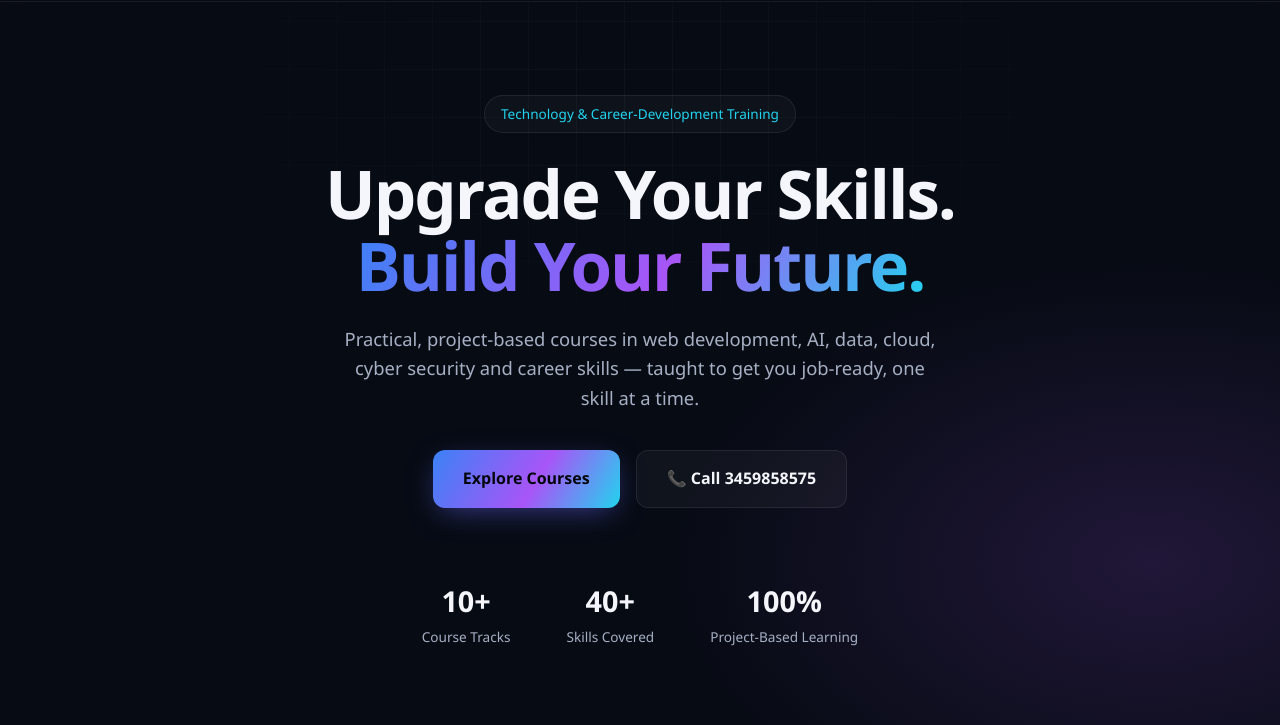
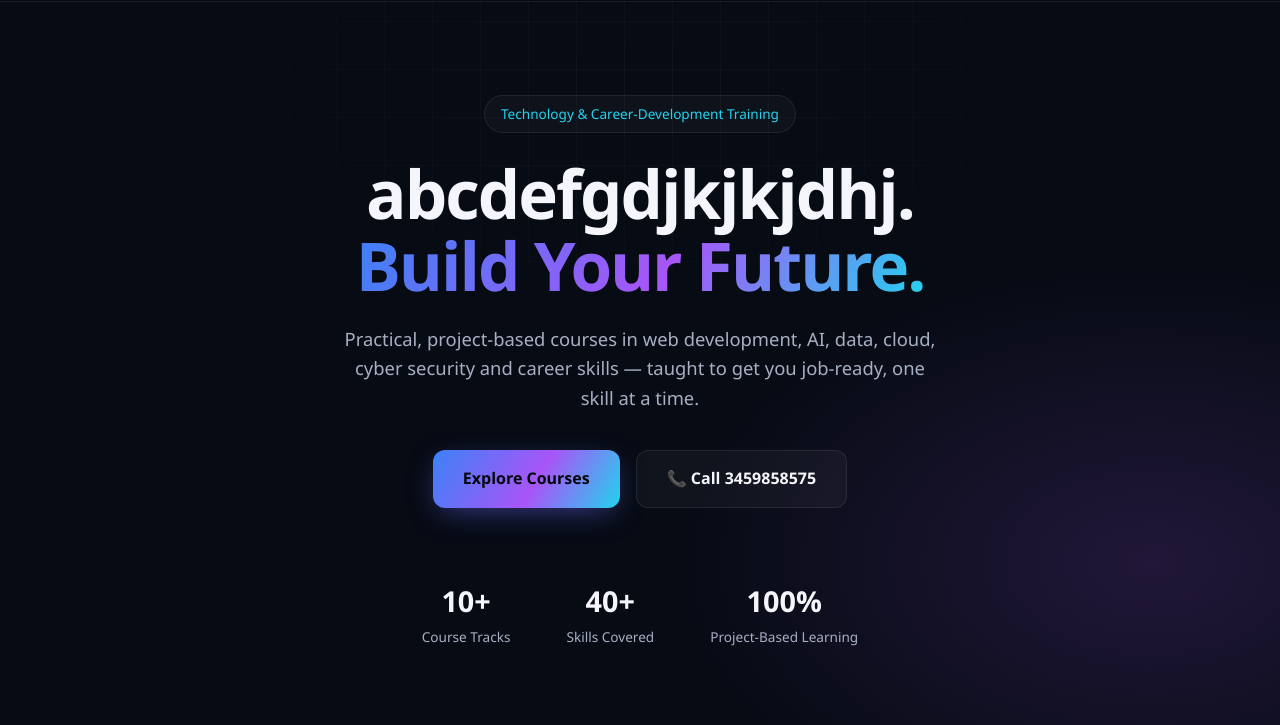
Before and after one commit to prepcmt/prep, a plain HTML site: page index.html in a window 1280 px wide. Shown: the part 75-800 px from the top of the page. Drawn offline with Linux system fonts and the light colour scheme.

Commit message:
Update index.html

```diff
--- a/index.html
+++ b/index.html
@@ -358,7 +358,7 @@
 <section class="hero">
   <div class="wrap hero-inner">
     <span class="eyebrow">Technology &amp; Career-Development Training</span>
-    <h1 class="hero-title">Upgrade Your Skills.<br><span class="grad">Build Your Future.</span></h1>
+    <h1 class="hero-title">abcdefgdjkjkjdhj.<br><span class="grad">Build Your Future.</span></h1>
     <p class="hero-sub">Practical, project-based courses in web development, AI, data, cloud, cyber security and career skills — taught to get you job-ready, one skill at a time.</p>
     <div class="hero-ctas">
       <a href="#courses" class="btn btn-primary">Explore Courses</a>
```
